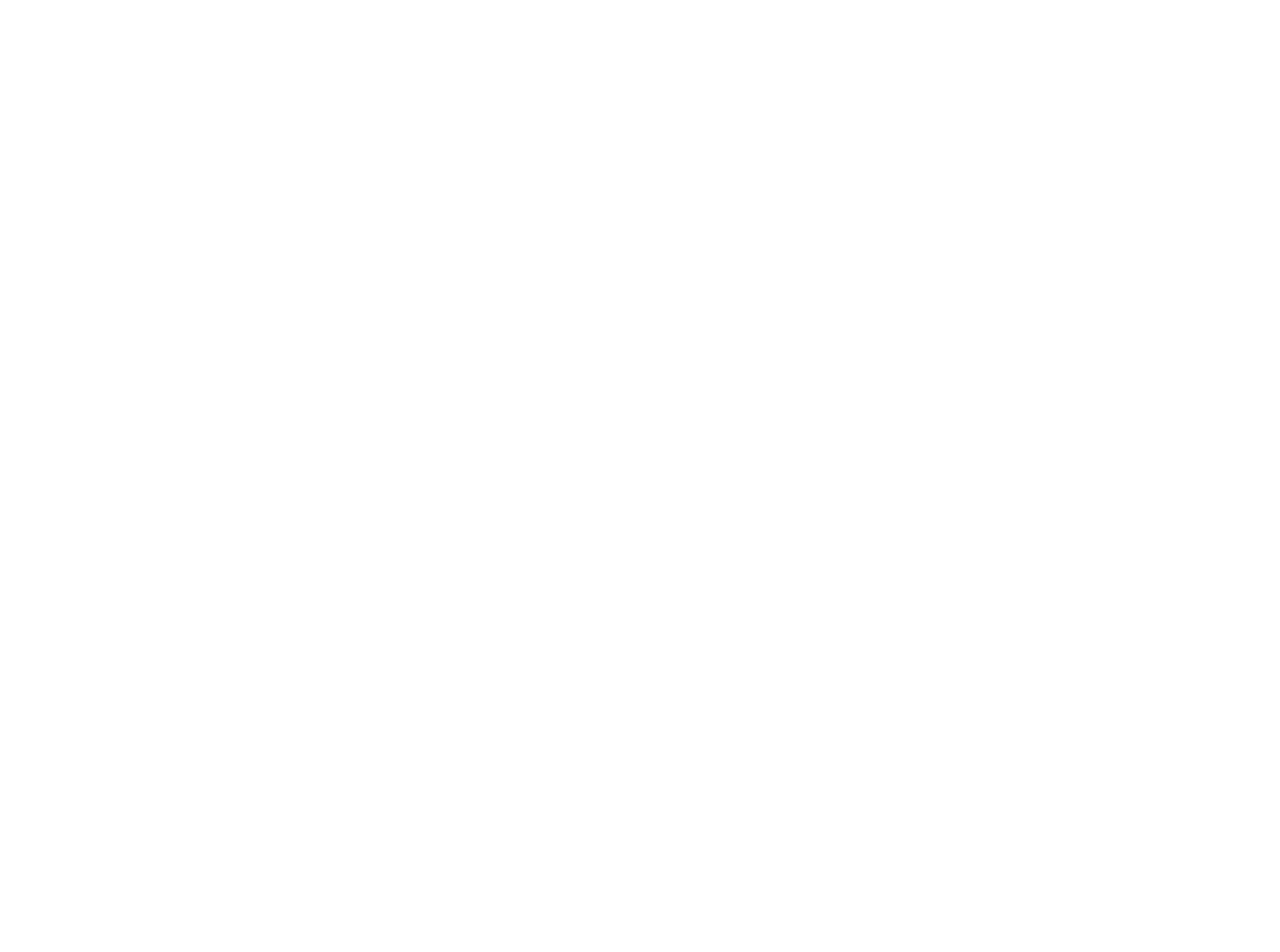
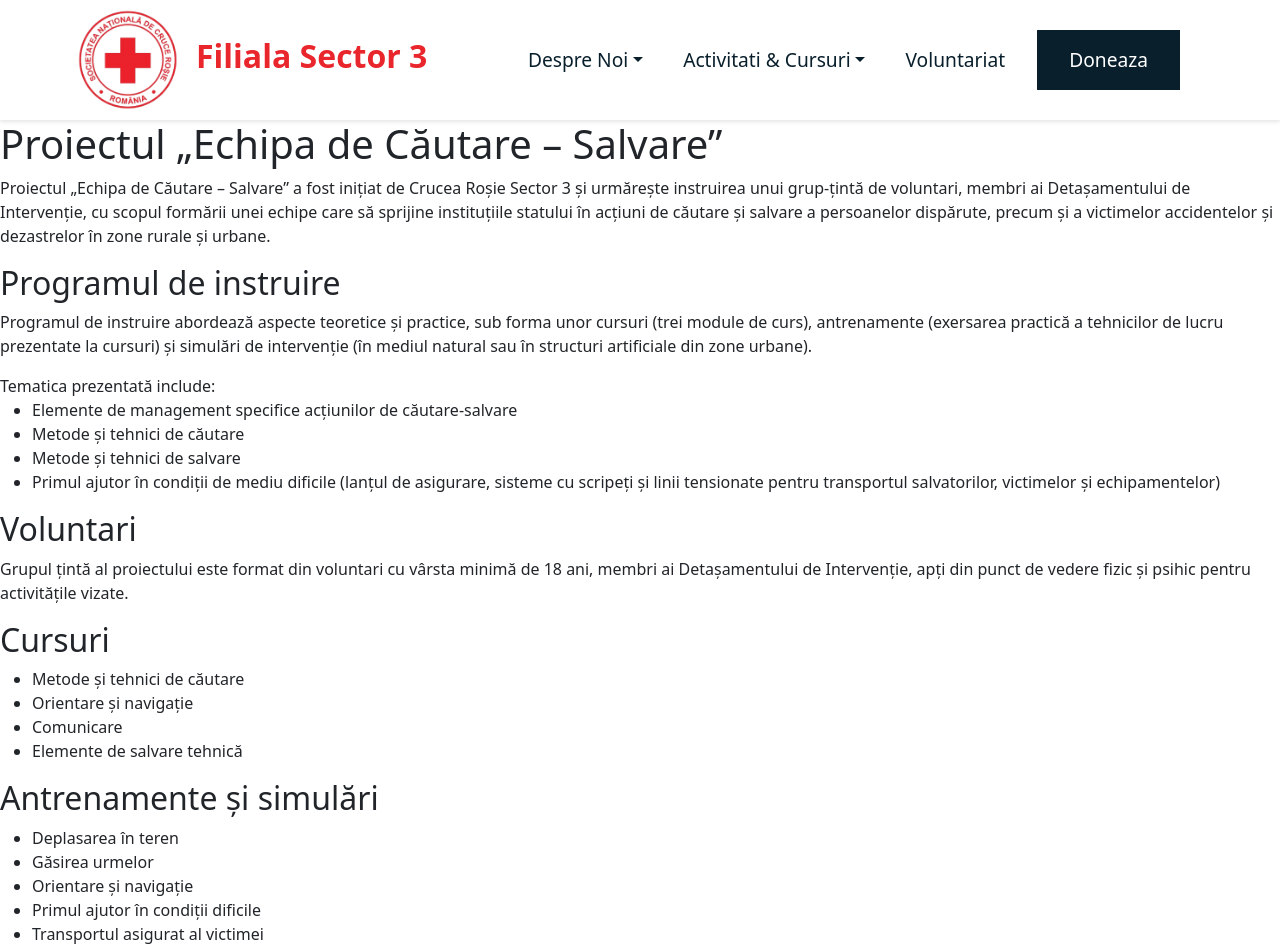
Before and after one commit to Dev-Team-Crucea-Rosie/VolunteerManagementSystem, a React (Create React App) app in the folder client/: page /prevenire-dezastre in a window 1280 px wide. Before the commit this address had no page. Shown: the top 952 px of the page. Before the commit the page ends 800 px from the top, so only its background shows below. Built offline with nearby package versions, Linux system fonts and the light colour scheme.

Commit message:
[feat]: Add initial DisasterPrevention page

```diff
--- a/client/src/App.tsx
+++ b/client/src/App.tsx
@@ -6,6 +6,7 @@
 import Contact from "./pages-website/Contact";
 import Gallery from "./pages-website/Gallery";
 import Istoric from "./pages-website/Istoric";
+import DisasterPrevention from "./pages-website/DisasterPrevention";
 
 //import About from './pages/About';
 //import Contact from './pages/Contact';
@@ -20,6 +21,7 @@
         <Route path="/contact" element={<Contact />} />
         <Route path="/galerie-media" element={<Gallery />} />
         <Route path="/istoric" element={<Istoric />} />
+        <Route path="prevenire-dezastre" element={<DisasterPrevention />} />
         {/* Define dynamic route */}
         {/*   <Route path="/user/:id" element={<UserDetails />} />*/}
       </Routes>
--- /dev/null
+++ b/client/src/pages-website/DisasterPrevention.tsx
@@ -0,0 +1,74 @@
+import React, { useState } from "react";
+import classes from "../styles/Disaster.module.css";
+import CustomNavbar from "./components/Navbar";
+import Footer from "./components/Footer";
+
+const DisasterPrevention: React.FC = () => {
+  return (
+    <div>
+      <CustomNavbar />
+      <div className={classes.disasterContainer}>
+        <h1>Proiectul „Echipa de Căutare – Salvare”</h1>
+        <p>
+          Proiectul „Echipa de Căutare – Salvare” a fost inițiat de Crucea Roșie
+          Sector 3 și urmărește instruirea unui grup-țintă de voluntari, membri
+          ai Detașamentului de Intervenție, cu scopul formării unei echipe care
+          să sprijine instituțiile statului în acțiuni de căutare și salvare a
+          persoanelor dispărute, precum și a victimelor accidentelor și
+          dezastrelor în zone rurale și urbane.
+        </p>
+
+        <h2>Programul de instruire</h2>
+        <p>
+          Programul de instruire abordează aspecte teoretice și practice, sub
+          forma unor cursuri (trei module de curs), antrenamente (exersarea
+          practică a tehnicilor de lucru prezentate la cursuri) și simulări de
+          intervenție (în mediul natural sau în structuri artificiale din zone
+          urbane).
+        </p>
+        <p>
+          Tematica prezentată include:
+          <ul>
+            <li>
+              Elemente de management specifice acțiunilor de căutare-salvare
+            </li>
+            <li>Metode și tehnici de căutare</li>
+            <li>Metode și tehnici de salvare</li>
+            <li>
+              Primul ajutor în condiții de mediu dificile (lanțul de asigurare,
+              sisteme cu scripeți și linii tensionate pentru transportul
+              salvatorilor, victimelor și echipamentelor)
+            </li>
+          </ul>
+        </p>
+
+        <h2>Voluntari</h2>
+        <p>
+          Grupul țintă al proiectului este format din voluntari cu vârsta minimă
+          de 18 ani, membri ai Detașamentului de Intervenție, apți din punct de
+          vedere fizic și psihic pentru activitățile vizate.
+        </p>
+
+        <h2>Cursuri</h2>
+        <ul>
+          <li>Metode și tehnici de căutare</li>
+          <li>Orientare și navigație</li>
+          <li>Comunicare</li>
+          <li>Elemente de salvare tehnică</li>
+        </ul>
+
+        <h2>Antrenamente și simulări</h2>
+        <ul>
+          <li>Deplasarea în teren</li>
+          <li>Găsirea urmelor</li>
+          <li>Orientare și navigație</li>
+          <li>Primul ajutor în condiții dificile</li>
+          <li>Transportul asigurat al victimei</li>
+        </ul>
+      </div>
+      <Footer />
+    </div>
+  );
+};
+
+export default DisasterPrevention;
```
Also changed, not shown: client/src/styles/Disaster.module.css (added), 1 other file (tests, documents, lock files or other folders).
